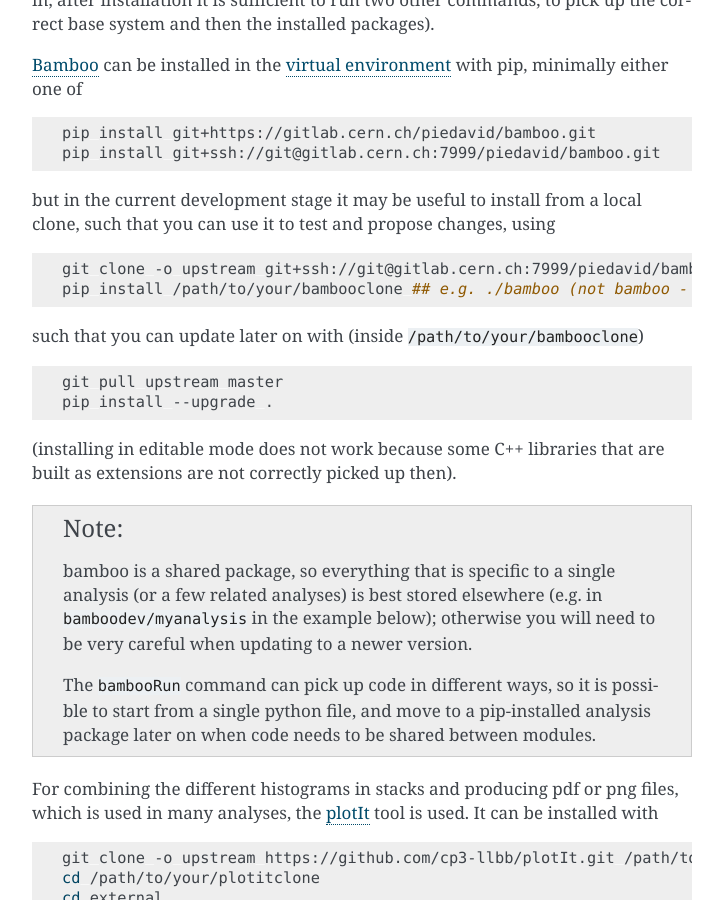
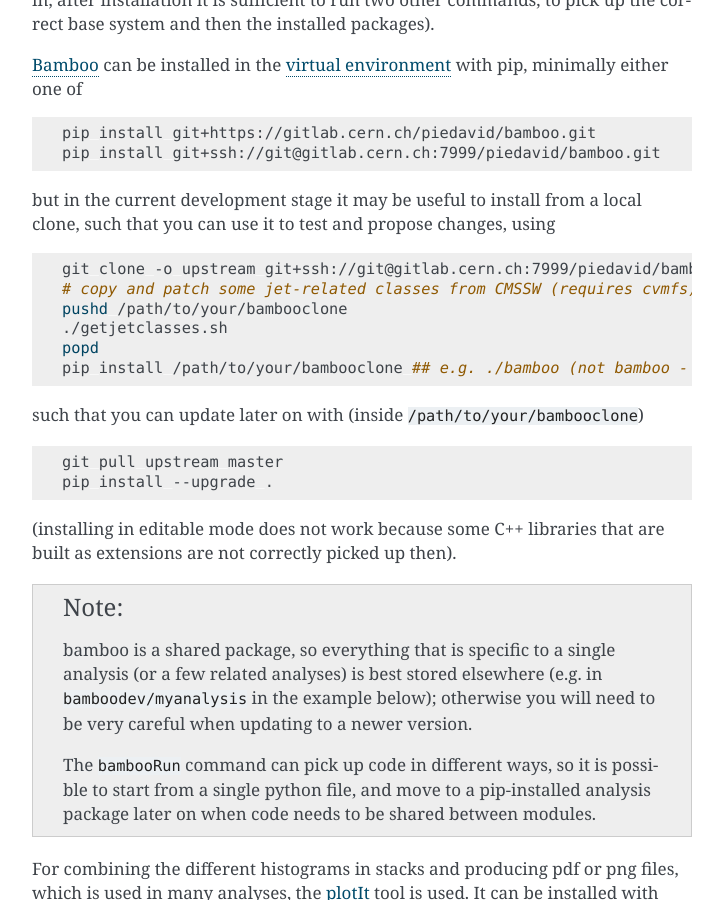
Before and after one commit to recotoolsbenchmarks/BambooAnalysis, a Sphinx documentation site: the page built from doc/install.rst, in a window 1280 px wide and 900 px high, scrolled down 391 px. Shown: the whole window, without its empty margins (388-1111 px from the left). Built offline with Sphinx 7.4.7, drawn with Linux system fonts in a browser that asks for light colours.

Commit message:
update install instructions (temporary recipe)

```diff
--- a/doc/install.rst
+++ b/doc/install.rst
@@ -34,6 +34,10 @@
 .. code-block:: sh
 
    git clone -o upstream git+ssh://git@gitlab.cern.ch:7999/piedavid/bamboo.git /path/to/your/bambooclone
+   # copy and patch some jet-related classes from CMSSW (requires cvmfs) --- temporary
+   pushd /path/to/your/bambooclone
+   ./getjetclasses.sh
+   popd
    pip install /path/to/your/bambooclone ## e.g. ./bamboo (not bamboo - a package with that name exists)
 
 such that you can update later on with (inside ``/path/to/your/bambooclone``)
```
Also changed, not shown: .gitlab-ci.yml.
